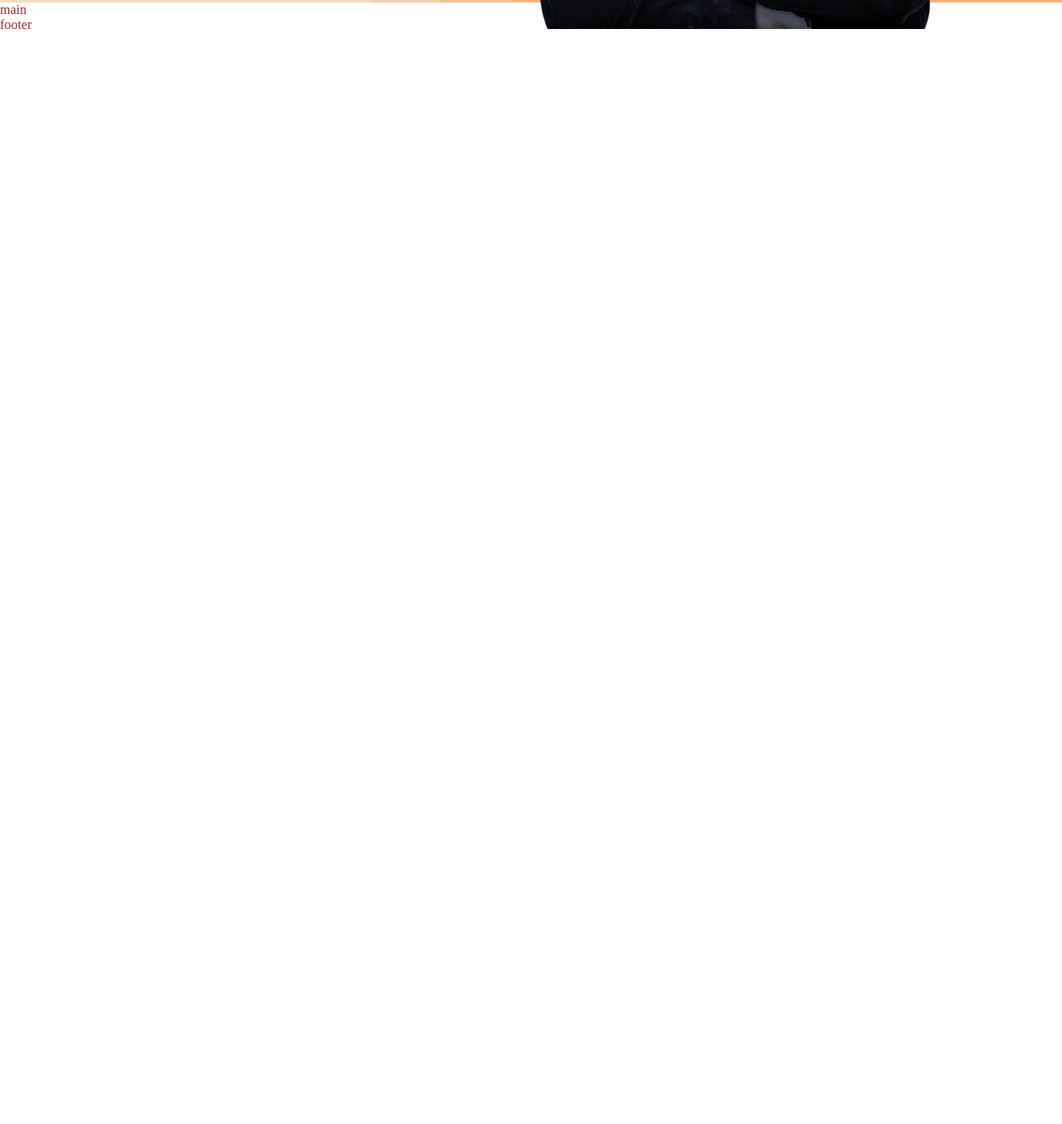
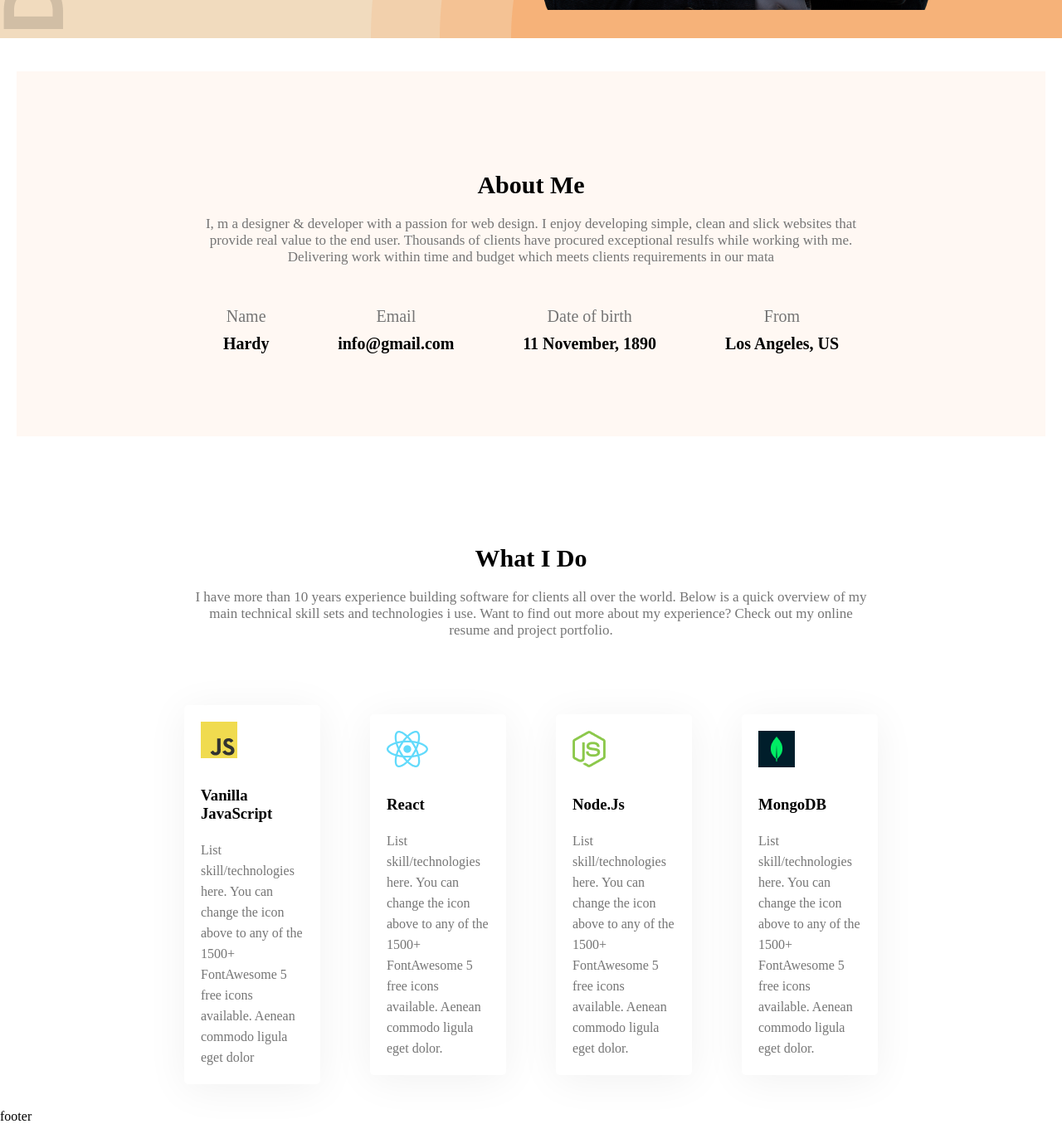
Before and after one commit to nusrat-parvin/portfolio-personal, a plain HTML site: page index.html in a window 1280 px wide. Shown: the part 738-2093 px from the top of the page at 83% size. Before the commit the page ends 800 px from the top, so only its background shows below. Drawn offline with Linux system fonts and the light colour scheme.

Commit message:
half portfolio done

```diff
--- a/index.html
+++ b/index.html
@@ -10,7 +10,7 @@
 <body>
     <header>
         <nav>
-            <h3>Nusr<span id="span">a</span>t</h3>
+            <h3 class="header-title">Nusr<span id="span">a</span>t</h3>
             <ul>
                 <li><a href="#">About me</a></li>
                 <li><a href="#">contact</a></li>
@@ -20,9 +20,9 @@
           <div class="banner">
 
             <div class="banner-text">
-                <h3>Hi, I am</h3>
-                <h1>Mary Hardy</h1>
-                <p>Shot what able cold new see hold.Friendly as an betrayed formerly
+                <h3 class="banner-title">Hi, I am</h3>
+                <h1 class="banner-subtitle">Mary Hardy</h1>
+                <p class="banner-description">Shot what able cold new see hold.Friendly as an betrayed formerly
                 he. Morning because as to society behaved moments</p>
 
                 <button class="button">Download</button>
@@ -36,10 +36,102 @@
 
     </header>
 
+      <!-- about me section -->
+    <main class="main">
+        <section class="about">
+            <h1 class="section-title">About Me</h1>
+            <p class="section-description">I, m a designer & developer with a passion for web design. I enjoy developing simple, clean and
+                slick websites that provide real value to the end user. Thousands of clients have procured
+                exceptional resulfs while working with me. Delivering work within time and budget which meets
+                clients requirements in our mata
+            </p>
+        </section>
 
-    <main>
-        main
+            <section class="about-info">
+                <div class="about-info-one">
+                    <p class="about-info-title">Name</p>
+                    <h3 class="about-info-value">Hardy</h3>
+                </div>
+
+                <div class="about-info-two">
+                    <p class="about-info-title">Email</p>
+                    <h3 class="about-info-value">info@gmail.com</h3>
+                </div>
+
+                <div class="about-info-three">
+                    <p class="about-info-title">Date of birth</p>
+                    <h3 class="about-info-value">11 November, 1890</h3>
+                </div>
+
+                <div class="about-info-four">
+                    <p class="about-info-title">From</p>
+                    <h3 class="about-info-value">Los Angeles, US</h3>
+                </div>
+
+            </section>
     </main>
+
+    <!-- what I do section -->
+    <section class="work-list">
+        <h1 class="section-title">What I Do</h1>
+        <p class="section-description">I have more than 10 years experience building software for clients all over the world. Below is a quick
+            overview of my main technical skill sets and technologies i use. Want to find out more about my experience?
+            Check out my online resume and project portfolio.
+        </p>
+    </section>
+
+    <!-- language section -->
+
+    <section class="lang-info">
+        <div class="lang-info-one">
+            <img src="./images/icons/js.png" alt="java-script">
+            <h3 class="lang-info-title">Vanilla JavaScript</h3>
+            <p class="lang-description">List skill/technologies
+                here. You can change the
+                icon above to any of the
+                1500+ FontAwesome 5
+                free icons available.
+                Aenean commodo ligula
+                eget dolor</p>
+        </div>
+
+        <div class="lang-info-one">
+            <img src="./images/icons/react.png" alt="react.js">
+            <h3 class="lang-info-title">React</h3>
+            <p class="lang-description">List skill/technologies
+                here. You can change the
+                icon above to any of the
+                1500+ FontAwesome 5
+                free icons available.
+                Aenean commodo ligula
+                eget dolor.</p>
+        </div>
+
+        <div class="lang-info-one">
+            <img src="./images/icons/nodejs.png" alt="node.js">
+            <h3 class="lang-info-title">Node.Js</h3>
+            <p class="lang-description">List skill/technologies
+                here. You can change the
+                icon above to any of the
+                1500+ FontAwesome 5
+                free icons available.
+                Aenean commodo ligula
+                eget dolor.</p>
+        </div>
+
+        <div class="lang-info-one">
+            <img src="./images/icons/mongo.png" alt="mongodb">
+            <h3 class="lang-info-title">MongoDB</h3>
+            <p class="lang-description">List skill/technologies
+                here. You can change the
+                icon above to any of the
+                1500+ FontAwesome 5
+                free icons available.
+                Aenean commodo ligula
+                eget dolor.</p>
+        </div>
+
+    </section>
 
     <footer>
         footer
--- a/portfolio-styles.css
+++ b/portfolio-styles.css
@@ -1,6 +1,7 @@
 *{
-    margin: 0;
-    color: brown;
+    margin: 0 auto;
+    padding: 0px;
+    /* color: brown; */
 
 }
 h1{
@@ -10,13 +11,13 @@ h1{
 header{
     background-color: rgb(241, 219, 190);
     width: 100%;
-    height: 736px;
+    max-height: 837px;
     padding-top: 5px;
-    background-image: url(/images/header_bg.png);
-    background-position: bottom right;
+    background-image: url(/images/header_bg.png), url(/images/developer.png);
+    background-position: bottom right, left;
     background-repeat: no-repeat;
 }
-h3{
+.header-title{
     font-size: 2rem;
 }
 nav{
@@ -47,7 +48,7 @@ nav ul li a:hover{
 }
 
 button{
-    background-color: darkseagreen;
+    background-color: rgb(206, 139, 102);
     padding: 10px;
     margin-top: 10px;
     margin-right: 5px;
@@ -56,6 +57,8 @@ button{
 button:hover{
     width: 90px;
     cursor: pointer;
+    color: aliceblue;
+    font-size: 1rem;
 }
 .banner{
     display: flex;
@@ -76,12 +79,92 @@ button:hover{
     text-align: left;
 
 }
-h3{
+.banner-title{
     font-weight: 600;
 font-size: 45px;
 margin-bottom: 20px;
 }
-h1{
+.banner-subtitle{
     font-weight: 700;
-font-size: 85px;
+    font-size: 85px;
 }
+
+/* about me section style */
+
+.main{
+    width: 1100px;
+    height: 300px;
+    padding: 70px;
+    text-align: center;
+    margin: 0 auto;
+    margin-top: 40px;
+    align-items: center;
+    background-color: #FFF8F3;
+}
+.about{
+    justify-content: center;
+    align-items: center;
+    margin-top: 50px;
+}
+.section-title{
+    font-size: 30px;
+    font-weight: bold;
+    margin-bottom: 20px;
+    text-align: center;
+}
+.section-description{
+    width: 825px;
+    font-size: 17px;
+    font-weight: 500;
+    color: #757575;
+    text-align: center;
+    margin-bottom: 50px;
+}
+.about-info{
+    width: 825px;
+    display: flex;
+    justify-content: space-evenly;
+    align-items: center;
+}
+.about-info-title{
+    color: #757575;
+    font-size: 20px;
+    margin-bottom: 10px;
+}
+.about-info-value{
+    font-size: 20px;
+}
+
+/* about me section style end */
+
+/* what I do section */
+.work-list{
+    margin-top: 130px;
+    margin-bottom: 30px;
+}
+
+/* Language section */
+.lang-info{
+    width: 70%;
+    display: flex;
+    justify-content: space-around;
+    align-items: center;
+}
+.lang-info-one{
+    width: 267px;
+    margin: 30px;
+    padding: 20px;
+    border: none;
+    box-shadow: 0px 6px 50px rgba(0, 0, 0, 0.06);
+    border-radius: 5px;
+}
+img{
+    margin-bottom: 30px;
+}
+.lang-info-title{
+    margin-bottom: 20px;
+}
+.lang-description{
+    color: #757575;
+    line-height: 25px;
+}
```
